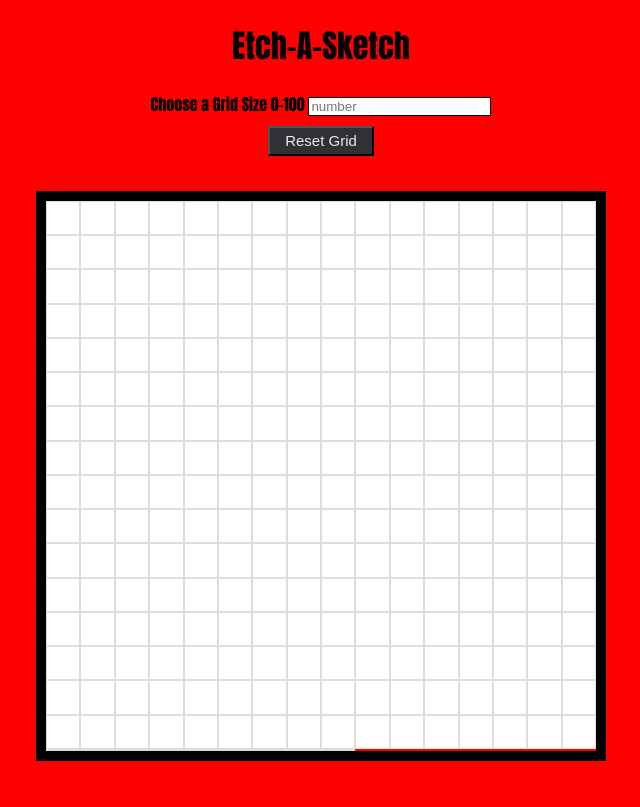
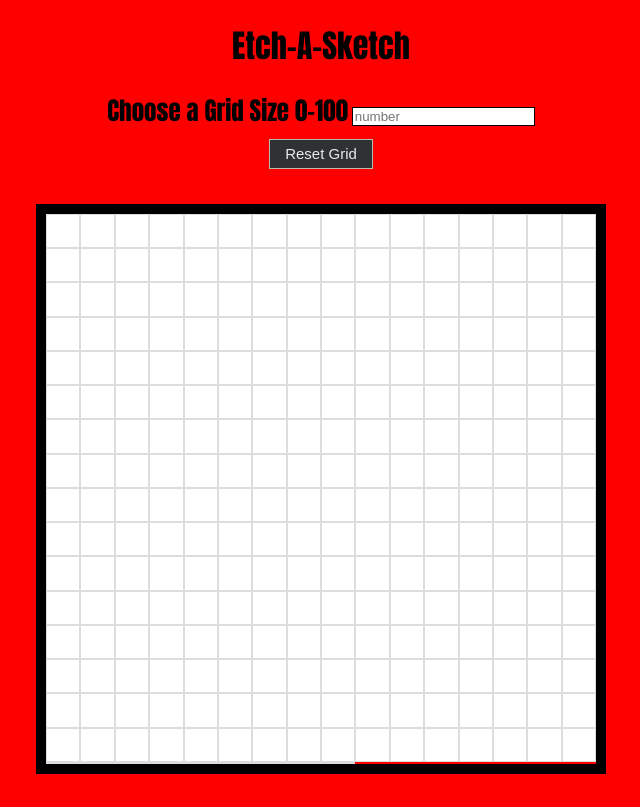
Before and after one commit to bigherve/project-_etch_a-sketch_2.0, a plain HTML site: page index.html in a window 1280 px wide. Both pictures are taken after a click on the button "Reset Grid". Shown: the whole page, without its empty margins (319-959 px from the left). Drawn offline with Linux system fonts and the light colour scheme.

Commit message:
Fix a bug in the html and css respectively

```diff
--- a/index.html
+++ b/index.html
@@ -11,13 +11,13 @@
 
 <body>
     <div id="top-headline">
-        <h1 class="rainbow">Etch-A-Sketch</h1>
-        <label class="rainbow" for="size">Choose a Grid Size 0-100</label>
+        <h1>Etch-A-Sketch</h1>
+        <label>Choose a Grid Size 0-100</label>
         <input type="number" placeholder="number" id="input" name="size" />
     </div>
 
     <div id="reset-btn">
-        <button class="rainbow" id="btn">Reset Grid</button>
+        <button id="btn">Reset Grid</button>
     </div>
 
     <div>
--- a/script.js
+++ b/script.js
@@ -1,4 +1,5 @@
 const container = document.querySelector('#container');
+const resetBtn = document.querySelector('#btn');
 const input = document.querySelector('#input');
 
 function makeGrid() {
@@ -22,6 +23,7 @@ function changeGridSize() {
 
     if (input.value > 100) {
         alert('Too big please select a number smaller than 100');
+        resetGrid();
     }
 
     for (let i = 0; i < input.value * input.value; i++) {
@@ -29,6 +31,15 @@ function changeGridSize() {
         div.className = 'grid-square';
         container.appendChild(div);
     }
+}
+
+function resetGrid() {
+    container.textContent = '';
+    input.value = '';
+    input.textContent = '';
+    container.style.setProperty('grid-template-rows', 'repeat(16, 1fr)');
+    container.style.setProperty('grid-template-columns', 'repeat(16, 1fr)');
+    makeGrid();
 }
 
 function random(min, max) {
@@ -44,7 +55,8 @@ function changeColors(e) {
     e.target.style.setProperty('background-color', newBgColor);
 }
 
+resetBtn.addEventListener('click', resetGrid);
+input.addEventListener('change', changeGridSize);
 container.addEventListener('mouseover', changeColors);
-input.addEventListener('change', changeGridSize);
 
 makeGrid();
--- a/style.css
+++ b/style.css
@@ -8,6 +8,7 @@ body {
 
 label {
     font-weight: 700;
+    font-size: 25px;
 }
 
 input {
@@ -16,7 +17,7 @@ input {
 
 button {
     background-color: #303134;
-    border: 1px solid c;
+    border: 1px solid #ddcc;
     color: #e8eaed;
     font-size: 15px;
     margin: 10px 5px;
```
